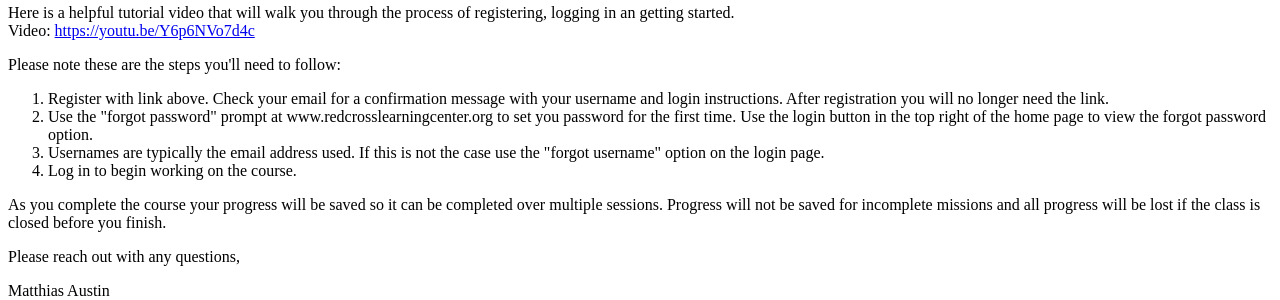
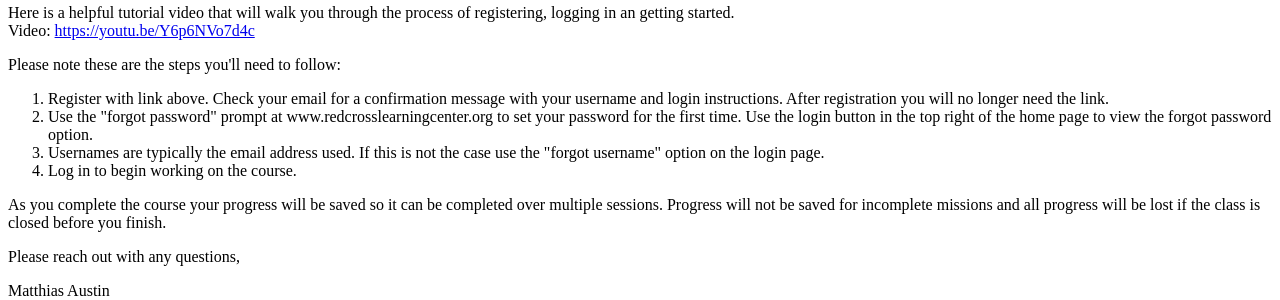
Before and after one commit to Matthiasaustin/training_tracker, a Python web app: template email_data/templates/cpr_email.html in a window 1280 px wide. Shown: the part 238-538 px from the top of the page. Run offline with Jinja, Linux system fonts and the light colour scheme; the template is opened without the code that fills it, so the values that code supplies are empty.

Commit message:
Changes to email template, webbrowser

```diff
--- a/app/data.py
+++ b/app/data.py
@@ -39,7 +39,7 @@ def get_csv():
     for k, v in course_ids.items():
         course_id = str(v)
         csv_url = f"https://dstrainings.com/report/completion/index.php?course={course_id}&format=csv"
-        # webbrowser.open(csv_url, autoraise=False)
+        webbrowser.open(csv_url, autoraise=False)
 
     files = glob.glob(downloads)
 
--- a/email_data/templates/cpr_email.html
+++ b/email_data/templates/cpr_email.html
@@ -15,7 +15,7 @@
             Register with link above. Check your email for a confirmation message with your username and login instructions. After registration you will no longer need the link.
         </li>
         <li>
-            Use the "forgot password" prompt at www.redcrosslearningcenter.org to set you password for the first time. Use the login button in the top right of the home page to view the forgot password option.
+            Use the "forgot password" prompt at www.redcrosslearningcenter.org to set your password for the first time. Use the login button in the top right of the home page to view the forgot password option.
         </li>
         <li>Usernames are typically the email address used. If this is not the case use the "forgot username" option on the login page.</li>
         <li>
```
